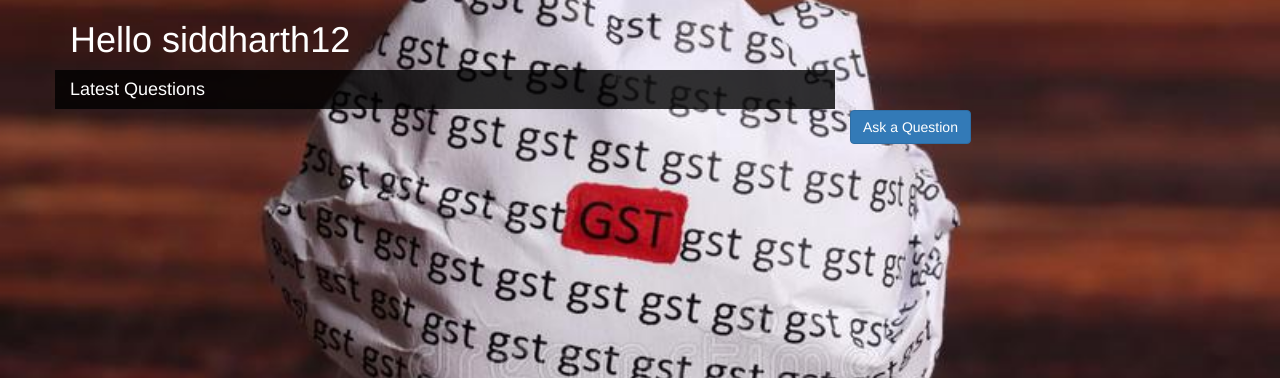
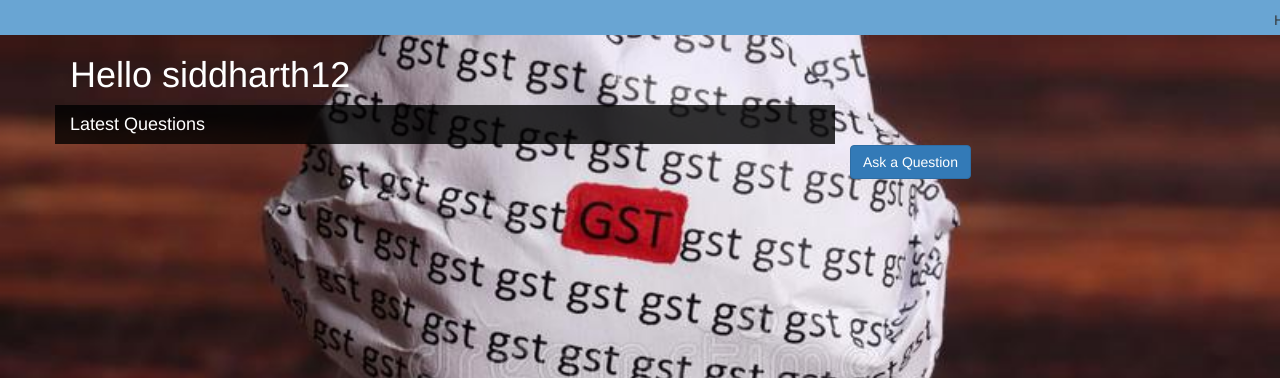
Before and after one commit to NischayaSharma/indirect_tax_consultancy, a Flask app: page /dashboard in a window 1280 px wide. Shown: the part 80-458 px from the top of the page. Run offline with Flask 2, Linux system fonts and the light colour scheme; a user stored in the database is signed in; data comes from the database, SQL or seed files in the repository; some libraries are stand-ins or nearby versions.

Commit message:
fix: Added scrolling marquee for news

```diff
--- a/static/dashboard2.css
+++ b/static/dashboard2.css
@@ -18,6 +18,14 @@
   height: 80px;
   width: 100%;
 
+}
+
+.newsbox{
+  font font-family: montserrat;
+  background-color: #69a5d3;
+  height:35px;
+  border:2px #014b85;
+  float:top;
 }
 
 label.logo
--- a/templates/dashboard2.html
+++ b/templates/dashboard2.html
@@ -37,26 +37,12 @@
 
   </ul>
   </nav>
-  <!-- <div class="container">
-    <div class="row">
-      <div class="col ">
-        <h3>Hello Siddharth</h3>
-      </div>
-    </div>
 
-    <div class="row">
-      <div class="col">
-        Latest Questions
-
-      </div>
-      <div class="col">
-        Ask Question
-      </div>
-    </div>
-
-
-  </div> -->
-
+  <div class="newsbox">
+    <marquee direction=left>
+      Hello
+    </marquee>
+  </div>
   <div class="container" id="myDIV">
   <h1 style="color:white;">Hello {{user.username}}</h1>
   <div class="row">
```
